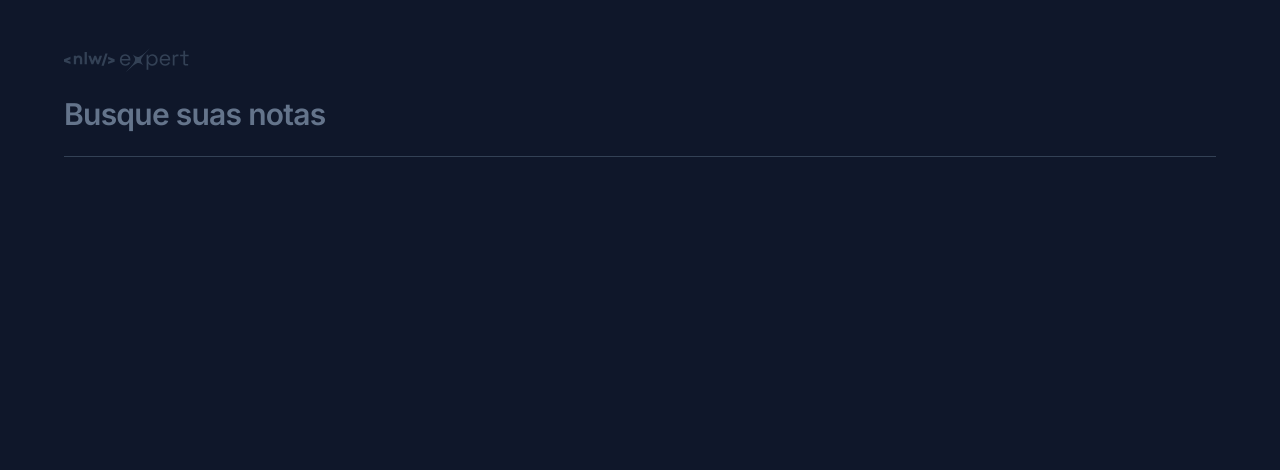
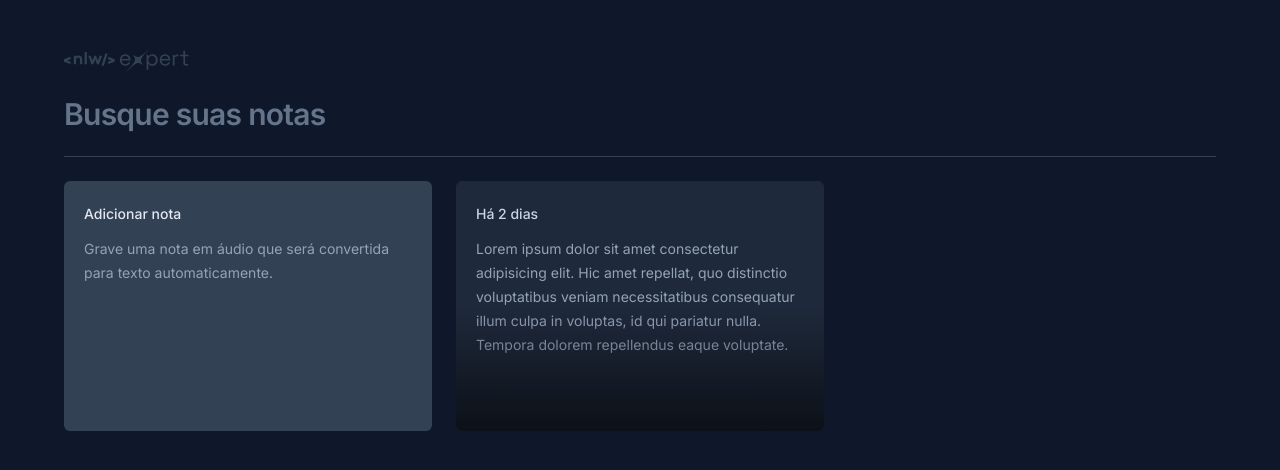
Before and after one commit to RodrigoNasc13/NLW-NotesApp, a React (Vite) app: page / in a window 1280 px wide. Shown: the top 470 px of the page. Built offline with nearby package versions, Linux system fonts and the light colour scheme.

Commit message:
main components creation

```diff
--- a/src/app.tsx
+++ b/src/app.tsx
@@ -1,4 +1,6 @@
 import logo from './assets/logo-nlw.svg'
+import { NewNoteCard } from './components/new-note-card'
+import { NoteCard } from './components/note-card'
 
 export function App() {
   return (
@@ -14,6 +16,13 @@ export function App() {
       </form>
 
       <div className='h-px bg-slate-700'></div>
+
+      <div className='grid grid-cols-3 auto-rows-[250px] gap-6'>
+
+        <NewNoteCard/>
+        <NoteCard/>
+
+      </div>
     </div>
   )
 }
--- /dev/null
+++ b/src/components/new-note-card.tsx
@@ -0,0 +1,12 @@
+export function NewNoteCard () {
+    return(
+        <div className='rounded-md bg-slate-700 p-5 space-y-3'>
+            <span className='text-sm font-medium text-slate-200'>
+                Adicionar nota
+            </span>
+            <p className='text-sm leading-6 text-slate-400'>
+                Grave uma nota em áudio que será convertida para texto automaticamente.
+            </p>
+      </div>
+    )
+}
--- /dev/null
+++ b/src/components/note-card.tsx
@@ -0,0 +1,15 @@
+export function NoteCard () {
+    return (
+        <div className='rounded-md bg-slate-800 p-5 space-y-3 overflow-hidden relative'>
+            <span className='text-sm font-medium text-slate-300'>
+                Há 2 dias
+            </span>
+
+            <p className='text-sm leading-6 text-slate-400'>
+                Lorem ipsum dolor sit amet consectetur adipisicing elit. Hic amet repellat, quo distinctio voluptatibus veniam necessitatibus consequatur illum culpa in voluptas, id qui pariatur nulla. Tempora dolorem repellendus eaque voluptate.
+            </p>
+
+            <div className='absolute bottom-0 left-0 right-0 h-1/2 bg-gradient-to-t from-black/60 to-black/0 pointer-events-none'></div>
+        </div>
+    )
+}
```
